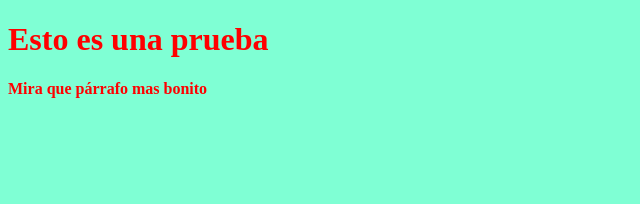
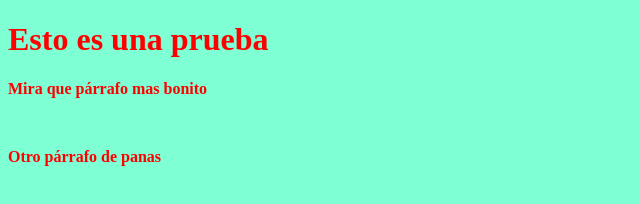
Before and after one commit to carlosmunioz99/cursoGIT, a plain HTML site: page index.html in a window 1280 px wide. Shown: the whole page, without its empty margins (0-640 px from the left). Drawn offline with Linux system fonts and the light colour scheme.

Commit message:
Update index.html

```diff
--- a/index.html
+++ b/index.html
@@ -9,6 +9,7 @@
 </head>
 <body>
     <h1>Esto es una prueba</h1>
-    <p>Mira que párrafo mas bonito</p>
+    <p>Mira que párrafo mas bonito</p><br>
+    <p>Otro párrafo de panas</p>
 </body>
 </html>
```
